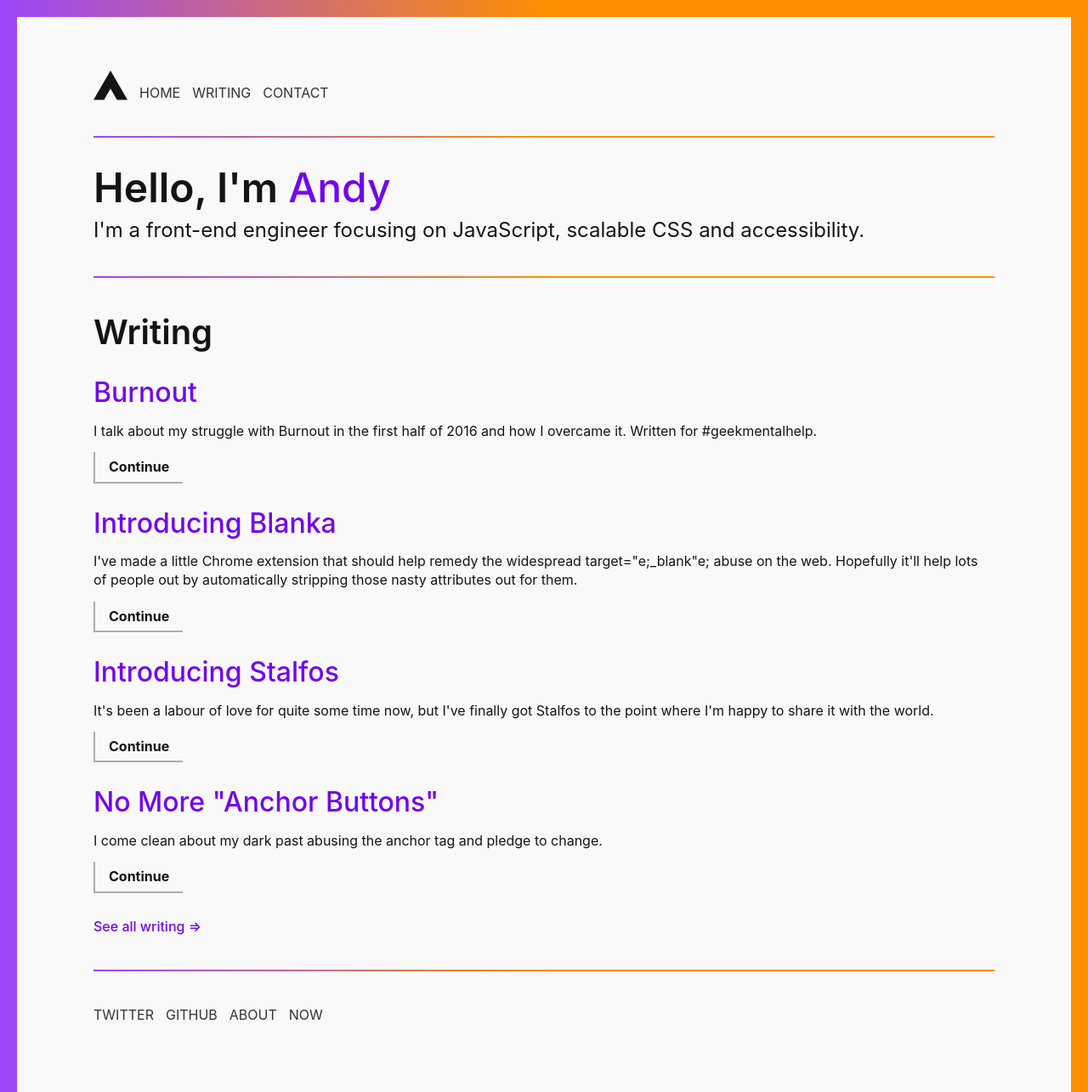
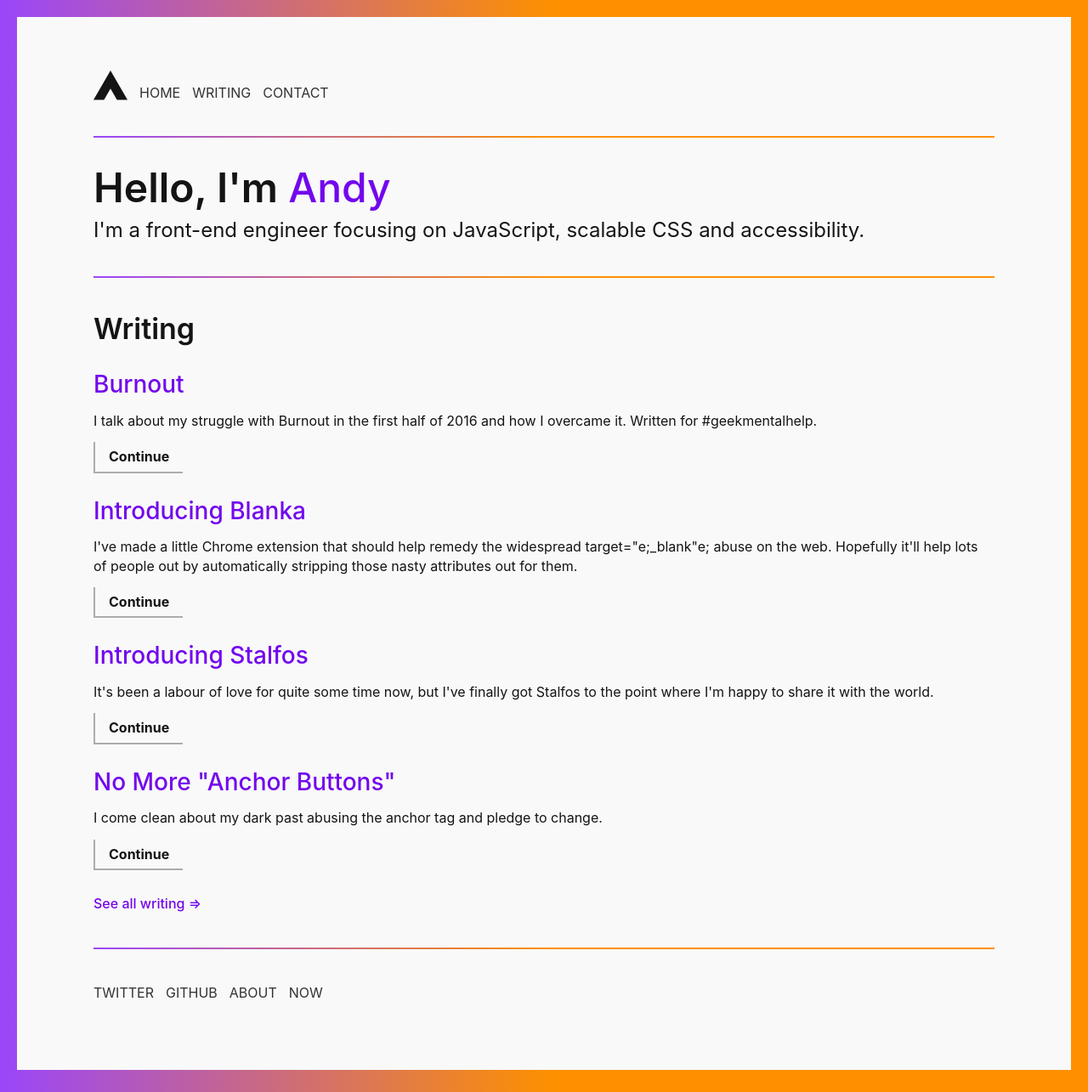
Before and after one commit to Andy-set-studio/hankchizljaw.io-legacy, a Jekyll site: the page built from index.md, in a window 1280 px wide. Shown: the whole page at 85% size. Built offline with Jekyll 4.4.1, drawn with Linux system fonts in a browser that asks for light colours.

Commit message:
Typography tweaks

```diff
--- a/front-end/scss/project/components/_generic-content.scss
+++ b/front-end/scss/project/components/_generic-content.scss
@@ -14,14 +14,21 @@
 
     @include mode("enhancements") {
         max-width: 75ch;
-        font-weight: 300;
+        font-weight: 400;
         hyphens: auto;
+        color: $charcoal;
 
         @include font-size(18px, true, false, $body-copy-line-height-ratio);
 
+        @include media-query("lap-and-up") {
+            @include font-size(20px, true, false, $body-copy-line-height-ratio);
+        }
+
         // Headings
         h3 {
-          @extend %heading--secondary;
+            @extend %heading--secondary;
+
+            color: $black;
         }
 
         code {
@@ -29,7 +36,6 @@
             color: $purple--dark;
             padding: 2px;
         }
-
 
         // List styles
 
--- a/front-end/scss/project/components/_headline.scss
+++ b/front-end/scss/project/components/_headline.scss
@@ -9,6 +9,8 @@
         }
 
         &__summary {
+            color: $charcoal;
+
             @include font-size(24px, true, false, $tight-line-height-ratio);
         }
     }
--- a/front-end/scss/project/helpers/_headings.scss
+++ b/front-end/scss/project/helpers/_headings.scss
@@ -5,6 +5,8 @@
 // Go through the sizes
 
 %heading--primary {
+    @extend %heading;
+
     font-weight: 600;
 
     @include font-size(40px, true, false, $tight-line-height-ratio);
@@ -15,19 +17,23 @@
 }
 
 %heading--secondary {
+    @extend %heading;
+
     font-weight: 600;
 
-    @include font-size(32px, true, false, $tight-line-height-ratio);
+    @include font-size(28px, true, false, $tight-line-height-ratio);
 
     @include media-query("lap-and-up") {
-        @include font-size(40px, true, false, $tight-line-height-ratio);
+        @include font-size(34px, true, false, $tight-line-height-ratio);
     }
 }
 
 %heading--tertiary {
-    @include font-size(28px, true, false, $tight-line-height-ratio);
+    @extend %heading;
+
+    @include font-size(24px, true, false, $tight-line-height-ratio);
 
     @include media-query("lap-and-up") {
-        @include font-size(32px, true, false, $tight-line-height-ratio);
+        @include font-size(28px, true, false, $tight-line-height-ratio);
     }
 }
```
Also changed, not shown: _includes/css/global.css.
